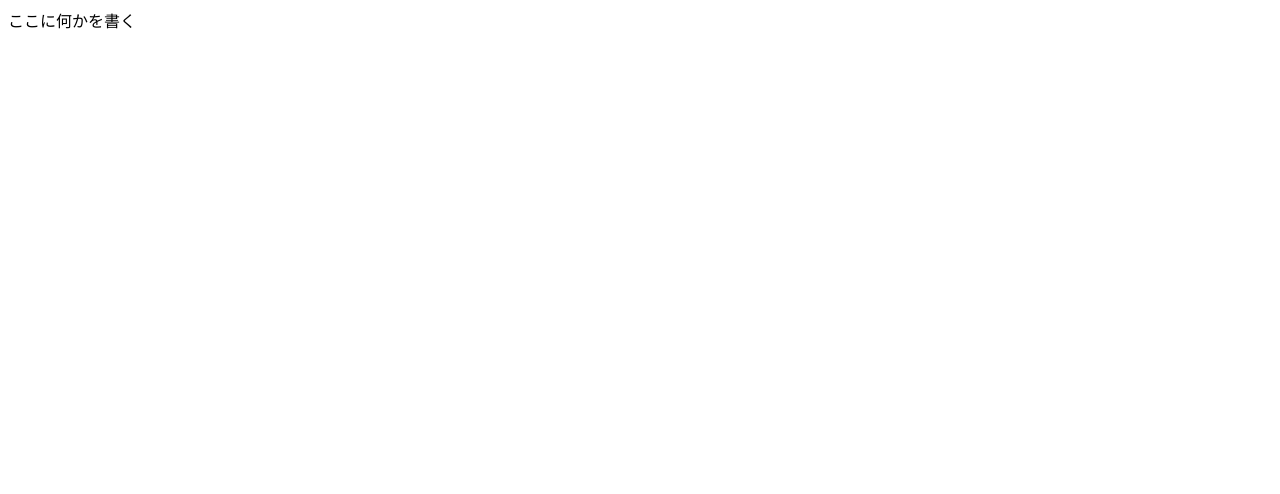
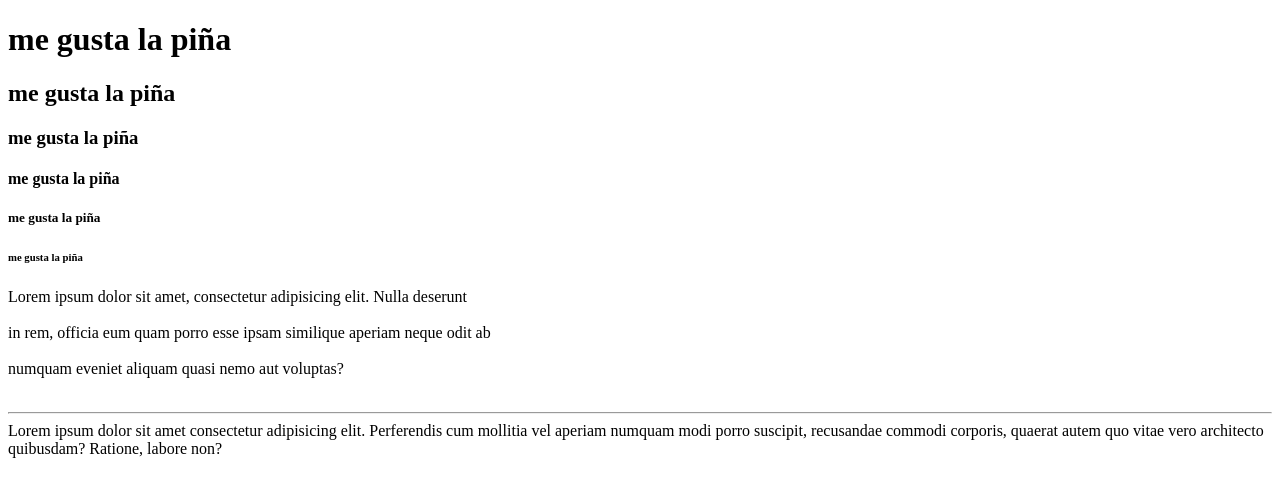
Before and after one commit to ana-alonso-l/html-ana-alonso, a website: page index.html in a window 1280 px wide. Drawn offline with Linux system fonts and the light colour scheme.

Commit message:
br-hr-p que buena clase

```diff
--- a/index.html
+++ b/index.html
@@ -2,12 +2,29 @@
 <html lang="en">
   <head>
     <meta charset="UTF-8" />
-    <meta name="viewport" content="width=device-width, initial-scale=1.0" />
-    <meta http-equiv="X-UA-Compatible" content="ie=edge" />
-    <link rel="stylesheet" href="style.css" type="text/css" />
-    <title>TerraceTechフロントエンドエンジニア養成所</title>
+
+    <title>
+      me gusta la piña
+    </title>
   </head>
   <body>
-    <div>ここに何かを書く</div>
+    <h1>me gusta la piña</h1>
+    <h2>me gusta la piña</h2>
+    <h3>me gusta la piña</h3>
+    <h4>me gusta la piña</h4>
+    <h5>me gusta la piña</h5>
+    <h6>me gusta la piña</h6>
+    <p>
+      Lorem ipsum dolor sit amet, consectetur adipisicing elit. Nulla deserunt
+      <br /><br />
+      in rem, officia eum quam porro esse ipsam similique aperiam neque odit ab
+      <br /><br />
+      numquam eveniet aliquam quasi nemo aut voluptas?
+      <br /><br /><hr>
+      Lorem ipsum dolor sit amet consectetur adipisicing elit. Perferendis cum
+      mollitia vel aperiam numquam modi porro suscipit, recusandae commodi
+      corporis, quaerat autem quo vitae vero architecto quibusdam? Ratione,
+      labore non?
+    </p>
   </body>
 </html>
```
